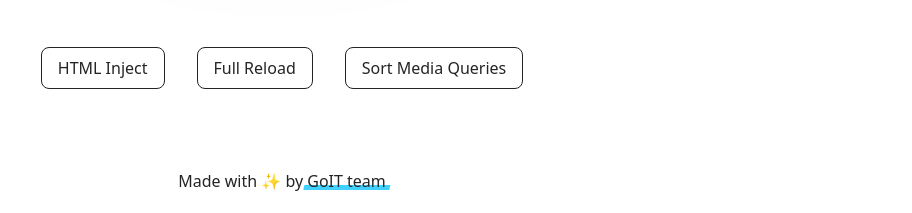
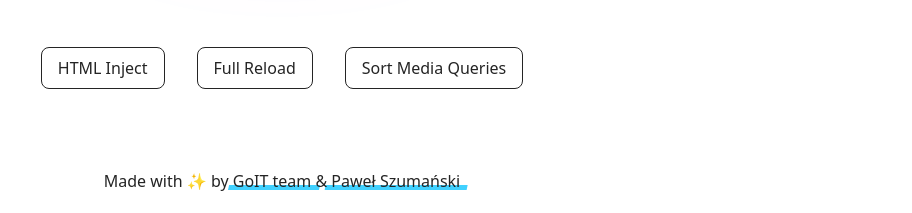
Before and after one commit to Szumapman/goit-js-hw-09, a website built with Vite: page src/index.html in a window 1280 px wide. Shown: the part 587-800 px from the top of the page, without its empty margins (358-1270 px from the left). Built offline with nearby package versions, Linux system fonts and the light colour scheme.

Commit message:
add link to my GitHub in footer ;)

```diff
--- a/src/partials/footer.html
+++ b/src/partials/footer.html
@@ -10,6 +10,14 @@
       >
         GoIT team
       </a>
+      &amp;
+      <a
+        class="footer-link"
+        href="https://github.com/Szumapman"
+        target="_blank"
+        rel="noopener noreferrer"
+        >Paweł Szumański</a
+      >
     </p>
   </div>
 </footer>
```
